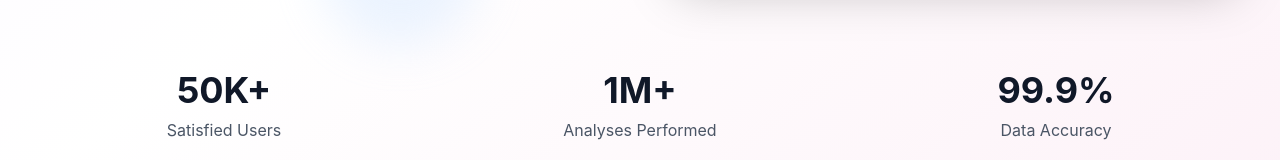
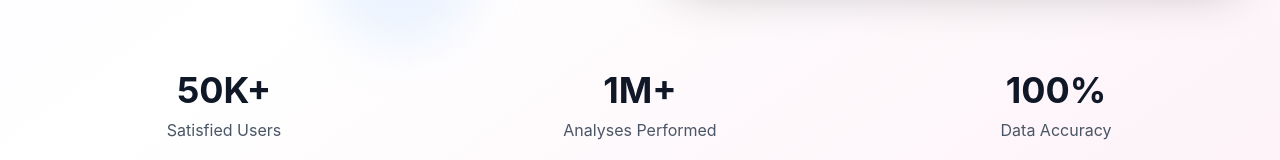
Before and after one commit to Samuelmvf/followers-check, a React (Vite) app: page / in a window 1280 px wide. Shown: the part 789-949 px from the top of the page. Built offline with nearby package versions, Linux system fonts and the light colour scheme.

Commit message:
fix: update data accuracy display from 99.9% to 100% in HeroSection component

```diff
--- a/src/components/HeroSection.tsx
+++ b/src/components/HeroSection.tsx
@@ -143,7 +143,7 @@ const HeroSection = () => {
             </div>
             <div className='text-center' role='region' aria-labelledby='accuracy-stat'>
               <div className='text-4xl font-bold text-gray-900 mb-2' aria-label='99.9% data accuracy'>
-                99.9%
+                100%
               </div>
               <div id='accuracy-stat' className='text-gray-600'>
                 Data Accuracy
```
